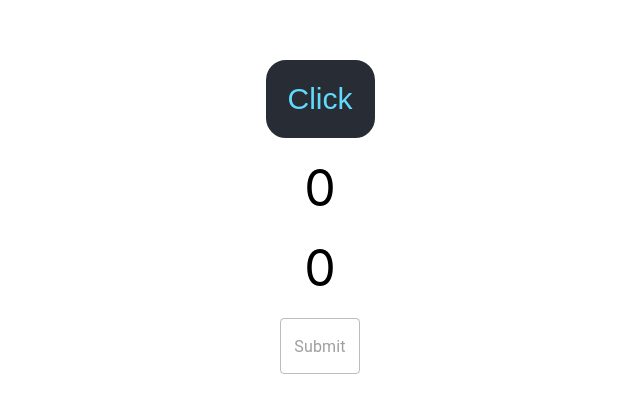
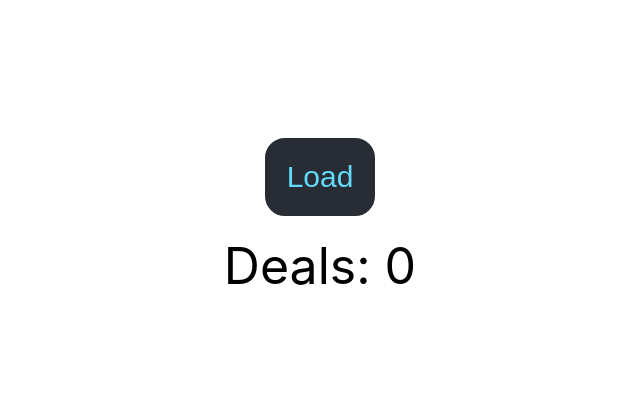
Before and after one commit to DmitriyGrosh/react-batching-18, a React (Create React App) app: page /async-await in a window 1280 px wide. Shown: the part 183-596 px from the top of the page, without its empty margins (320-960 px from the left). Built offline with nearby package versions, Linux system fonts and the light colour scheme.

Commit message:
change view

```diff
--- a/src/demos/AsyncAwait.tsx
+++ b/src/demos/AsyncAwait.tsx
@@ -45,20 +45,19 @@ const AsyncAwait = () => {
 			flexDirection="column"
 			gap="20px"
 		>
-			<button className="click-button" onClick={onClick}>Click</button>
+			<button className="click-button" onClick={onClick}>Load</button>
 			{loading ? (<CircularProgress color="inherit" size={100} />) : (
 				<Box className="deal-text">
-					{deal}
+					Deals: {deal}
 				</Box>
 			)}
-			<span className="deal-text">{deal}</span>
-			<TextField
-			           type="submit"
-			           disabled={!submitButtonDisabled}
-			           className="async-await-button"
-			>
-				Отправить
-			</TextField>
+			{/*<TextField*/}
+			{/*	type="submit"*/}
+			{/*	disabled={!submitButtonDisabled}*/}
+			{/*	className="async-await-button"*/}
+			{/*>*/}
+			{/*	Отправить*/}
+			{/*</TextField>*/}
 			<RenderCounter name="async await" />
 		</Box>
 	);
```
